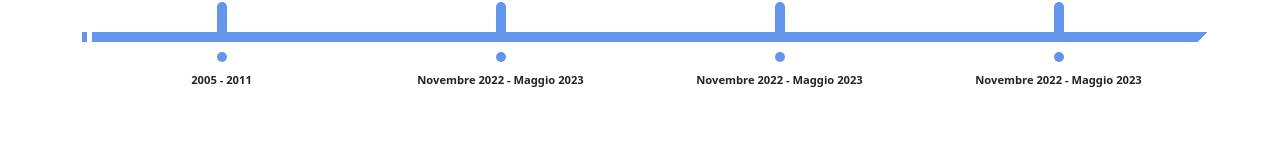
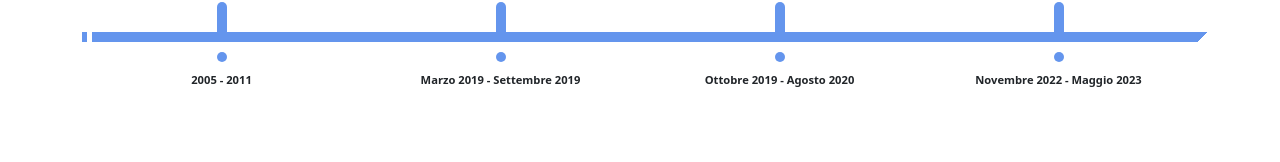
Before and after one commit to LorenzoNicco/LorenzoNicco.github.io, a Vue app: page /bio in a window 1280 px wide. Shown: the part 2377-2539 px from the top of the page. Built offline with nearby package versions, Linux system fonts and the light colour scheme.

Commit message:
update education array in inglese

```diff
--- a/src/components/RoadmapSection.vue
+++ b/src/components/RoadmapSection.vue
@@ -1,6 +1,12 @@
 <script>
+    import { store } from "../store.js"
     export default {
         name: "RoadmapSection",
+        data() {
+            return {
+                store
+            }
+        },
         props: [
             "data"
         ]
--- a/src/pages/AppBio.vue
+++ b/src/pages/AppBio.vue
@@ -41,33 +41,49 @@
                             id: 'Liceo-Petrocchi',
                             company: 'Liceo Artistico P. Petrocchi',
                             title: 'Diploma in Architettura e Arredamento',
+                            titleEng: 'Architecture and Interior Design High School Diploma',
                             location: 'Pistoia',
+                            locationEng: 'Pistoia',
                             duration: '2005 - 2011',
-                            description: 'Diploma di maturità ottenuta nell\'indirizzo di studi di Architettura e Arredamento' //correggere
+                            durationEng: '2005 - 2011',
+                            description: 'Diploma di maturità ottenuto per l\'indirizzo di studi di Architettura e Arredamento',
+                            descriptionEng: 'Diploma in Architecture and Interior Design.'
                         },
                         {
                             id: 'CG-Spectrum-certificate',
                             company: 'CG Spectrum - College of Digital Art and Animation',
                             title: 'Introduction to Concept Art & Illustration',
+                            titleEng: 'Introduction to Concept Art & Illustration',
                             location: 'Remoto',
-                            duration: 'Novembre 2022 - Maggio 2023', //correggere
-                            description: 'Percorso di studi intensivo di 700 ore, finalizzato all\'apprendimento degli strumenti necessari allo sviluppo di siti e applicazioni web.' //correggere
+                            locationEng: 'Remote',
+                            duration: 'Marzo 2019 - Settembre 2019',
+                            durationEng: 'March 2019 - September 2019',
+                            description: 'Corso di 6 mesi finanlizzato all\'apprendimento delle basi del disegno digitale con Photoshop per la creazione di Concept Arts.',
+                            descriptionEng:'6-month course finanlized on learning the basics of digital drawing with Photoshop for the creation of Concept Arts.'
                         },
                         {
                             id: 'CG-Spectrum-diploma',
                             company: 'CG Spectrum - College of Digital Art and Animation',
                             title: 'Advanced Concept Art',
+                            titleEng: 'Introduction to Concept Art & Illustration',
                             location: 'Remoto',
-                            duration: 'Novembre 2022 - Maggio 2023', //correggere
-                            description: 'Percorso di studi intensivo di 700 ore, finalizzato all\'apprendimento degli strumenti necessari allo sviluppo di siti e applicazioni web.' //correggere
+                            locationEng: 'Remote',
+                            duration: 'Ottobre 2019 - Agosto 2020',
+                            durationEng: 'October 2019 - August 2020',
+                            description: 'Percorso di 10 mesi rivolto allo sviluppo di tecniche e conoscenze approfondite per il campo della Concept Art.',
+                            descriptionEng:'10-month course for the development of techniques and in-depth knowledge for the field of Concept Art.'
                         },
                         {
                             id: 'Boolean-education',
                             company: 'Boolean',
                             title: 'Master in Web Development',
+                            titleEng: 'Master in Web Development',
                             location: 'Remoto',
+                            locationEng: 'Remote',
                             duration: 'Novembre 2022 - Maggio 2023',
-                            description: 'Percorso di studi intensivo di 700 ore, finalizzato all\'apprendimento degli strumenti necessari allo sviluppo di siti e applicazioni web.'
+                            durationEng: 'November 2022 - May 2023',
+                            description: 'Percorso di studi intensivo di 700 ore, finalizzato all\'apprendimento degli strumenti necessari allo sviluppo di siti e applicazioni web.',
+                            descriptionEng: 'Study path of 700 hours, aimed at learning the tools necessary for the development of websites and web applications.'
                         },
                     ]
                 }
```
